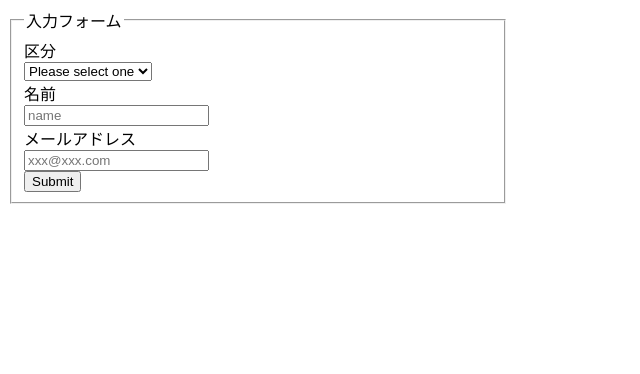
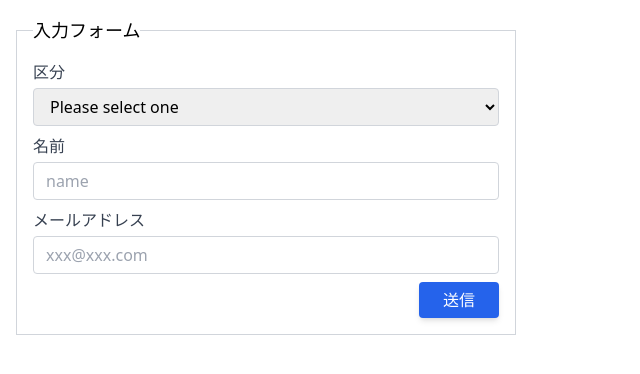
Before and after one commit to yoyama92/gas-vue-app, a plain HTML site: page src/index.html in a window 1280 px wide. Shown: the whole page, without its empty margins (0-640 px from the left). Drawn offline with nearby package versions, Linux system fonts and the light colour scheme.

Commit message:
試しにtailwindcssを追加

```diff
--- a/src/index.html
+++ b/src/index.html
@@ -5,17 +5,20 @@
     <meta charset="UTF-8" />
     <meta http-equiv="X-UA-Compatible" content="IE=edge" />
     <meta name="viewport" content="width=device-width, initial-scale=1.0" />
+    <script src="https://cdn.tailwindcss.com"></script>
     <title>Vue入力フォーム</title>
   </head>
   <body>
-    <script src="https://unpkg.com/vue@3.2.34"></script>
-    <div id="form-group" class="demo">
-      <fieldset>
-        <legend>入力フォーム</legend>
-        <div>
-          <label>区分</label>
+    <div id="form-group" class="m-4">
+      <fieldset class="border border-solid border-gray-300 p-4">
+        <legend class="text-lg border-gray-300">入力フォーム</legend>
+        <div class="mb-2">
+          <label class="inline-block mb-1 text-gray-700">区分</label>
           <div>
-            <select v-model="form.selected">
+            <select
+              v-model="form.selected"
+              class="w-full px-3 py-1.5 border border-solid border-gray-300 rounded"
+            >
               <option
                 v-for="option in options"
                 :value="option.value"
@@ -26,23 +29,39 @@
             </select>
           </div>
         </div>
-        <div>
-          <label>名前</label>
+        <div class="mb-2">
+          <label class="inline-block mb-1 text-gray-700">名前</label>
           <div>
-            <input v-model="form.name" type="text" placeholder="name" />
+            <input
+              v-model="form.name"
+              type="text"
+              class="w-full px-3 py-1.5 border border-solid border-gray-300 rounded"
+              placeholder="name"
+            />
           </div>
         </div>
-        <div>
-          <label>メールアドレス</label>
+        <div class="mb-2">
+          <label class="inline-block mb-1 text-gray-700">メールアドレス</label>
           <div class="col-md-10">
-            <input v-model="form.email" type="text" placeholder="xxx@xxx.com" />
+            <input
+              v-model="form.email"
+              type="text"
+              class="w-full px-3 py-1.5 border border-solid border-gray-300 rounded"
+              placeholder="xxx@xxx.com"
+            />
           </div>
         </div>
-        <div>
-          <button @click="doSubmit">Submit</button>
+        <div class="flex flex-row-reverse">
+          <button
+            @click="doSubmit"
+            class="px-6 py-1.5 bg-blue-600 text-white uppercase rounded shadow-md hover:bg-blue-700 hover:shadow-lg"
+          >
+            送信
+          </button>
         </div>
       </fieldset>
     </div>
+    <script src="https://unpkg.com/vue@3.2.34"></script>
     <script>
       class Form {
         constructor() {
@@ -75,21 +94,22 @@
         },
         methods: {
           doSubmit() {
-            console.log(this.form);
-            if (typeof google === "undefined") {
-              alert("undefined!");
+            const json_form = JSON.stringify(this.form, null, 4);
+            if (typeof google !== "undefined") {
+              google.script.run
+                .withSuccessHandler(() => {
+                  alert(`success!\n${json_form}`);
+                  this.form = initForm.toDict();
+                })
+                .withFailureHandler(() => {
+                  alert(`failure!\n${json_form}`);
+                  this.form = initForm.toDict();
+                })
+                .doPost(this.form);
+            } else {
+              alert(`google object is undefined\n${json_form}`);
               this.form = initForm.toDict();
-              return;
             }
-            google.script.run
-              .withSuccessHandler(() => {
-                alert("success!");
-                this.form = initForm.toDict();
-              })
-              .withFailureHandler(() => {
-                alert("failure!");
-              })
-              .doPost(this.form);
           },
         },
       }).mount("#form-group");
```
